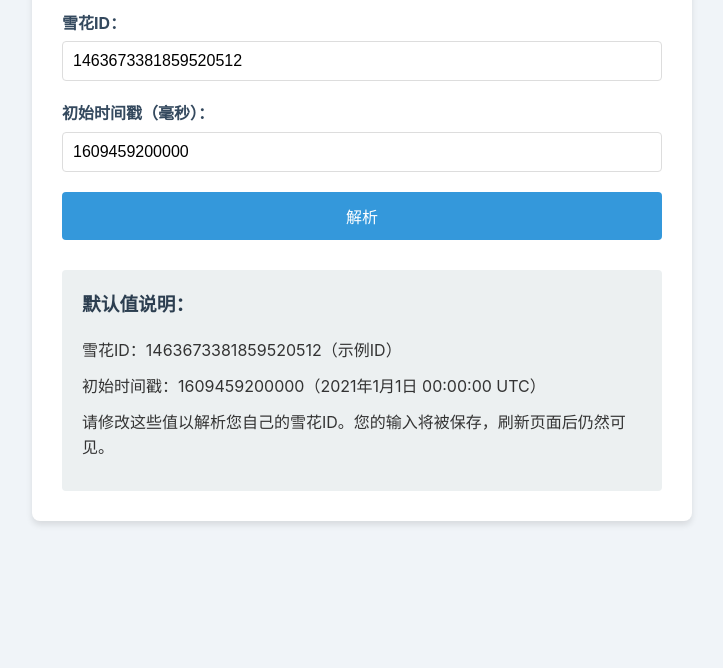
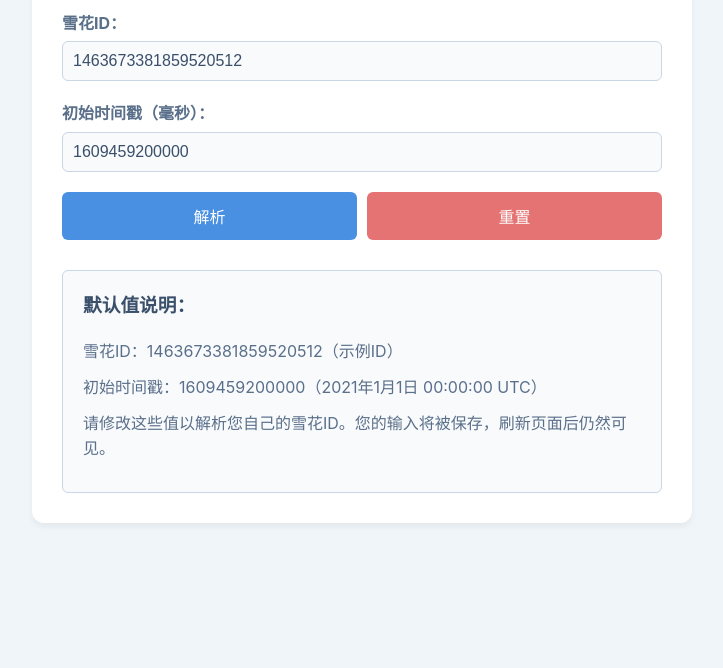
Before and after one commit to sam8877/sam8877.github.io, a plain HTML site: page snow.html in a window 1280 px wide. Shown: the part 132-800 px from the top of the page, without its empty margins (278-1001 px from the left). Drawn offline with Linux system fonts and the light colour scheme.

Commit message:
Update snow.html

```diff
--- a/snow.html
+++ b/snow.html
@@ -5,85 +5,114 @@
     <meta name="viewport" content="width=device-width, initial-scale=1.0">
     <title>雪花ID解析器</title>
     <style>
+        :root {
+            --background: #f0f5f9;
+            --text: #3a4f6a;
+            --text-light: #5a6f8a;
+            --primary: #4a90e2;
+            --primary-hover: #357abd;
+            --secondary: #e57373;
+            --secondary-hover: #d35f5f;
+            --success: #81c784;
+            --error: #e57373;
+            --border: #c9d6e5;
+            --card-background: #ffffff;
+            --input-background: #f8fafc;
+        }
         body {
             font-family: -apple-system, BlinkMacSystemFont, "Segoe UI", Roboto, "Helvetica Neue", Arial, sans-serif;
             line-height: 1.6;
             margin: 0;
             padding: 20px;
-            background-color: #f0f4f8;
-            color: #333;
+            background-color: var(--background);
+            color: var(--text);
         }
         .container {
             max-width: 600px;
             margin: auto;
-            background: white;
+            background: var(--card-background);
             padding: 30px;
-            border-radius: 8px;
-            box-shadow: 0 4px 6px rgba(0, 0, 0, 0.1);
+            border-radius: 12px;
+            box-shadow: 0 4px 6px rgba(0, 0, 0, 0.05);
         }
         h1 {
             text-align: center;
-            color: #2c3e50;
+            color: var(--text);
             margin-bottom: 20px;
         }
         label {
             display: block;
             margin-bottom: 5px;
             font-weight: bold;
-            color: #34495e;
+            color: var(--text-light);
         }
         input[type="text"], input[type="number"] {
             width: 100%;
             padding: 10px;
             margin-bottom: 20px;
-            border: 1px solid #ddd;
-            border-radius: 4px;
+            border: 1px solid var(--border);
+            border-radius: 6px;
             box-sizing: border-box;
             font-size: 16px;
+            background-color: var(--input-background);
+            color: var(--text);
+        }
+        .button-group {
+            display: flex;
+            gap: 10px;
         }
         button {
-            display: block;
-            width: 100%;
+            flex: 1;
             padding: 12px;
-            background-color: #3498db;
             color: white;
             border: none;
-            border-radius: 4px;
+            border-radius: 6px;
             cursor: pointer;
             font-size: 16px;
             transition: background-color 0.3s;
         }
-        button:hover {
-            background-color: #2980b9;
+        button[type="submit"] {
+            background-color: var(--primary);
+        }
+        button[type="submit"]:hover {
+            background-color: var(--primary-hover);
+        }
+        button[type="button"] {
+            background-color: var(--secondary);
+        }
+        button[type="button"]:hover {
+            background-color: var(--secondary-hover);
         }
         #result {
             margin-top: 30px;
             padding: 20px;
-            background-color: #ecf0f1;
-            border-radius: 4px;
+            background-color: var(--input-background);
+            border-radius: 6px;
+            border: 1px solid var(--border);
         }
         #result h3 {
             margin-top: 0;
-            color: #2c3e50;
+            color: var(--text);
         }
         #result p {
             margin: 10px 0;
+            color: var(--text-light);
         }
         .toast {
             position: fixed;
             top: 20px;
             right: 20px;
             padding: 10px 20px;
-            border-radius: 4px;
+            border-radius: 6px;
             color: white;
             opacity: 0;
             transition: opacity 0.3s;
         }
         .toast.success {
-            background-color: #2ecc71;
+            background-color: var(--success);
         }
         .toast.error {
-            background-color: #e74c3c;
+            background-color: var(--error);
         }
     </style>
 </head>
@@ -97,32 +126,27 @@
             <label for="epochTimestamp">初始时间戳（毫秒）：</label>
             <input type="number" id="epochTimestamp" required>
 
-            <button type="submit">解析</button>
+            <div class="button-group">
+                <button type="submit">解析</button>
+                <button type="button" id="resetButton">重置</button>
+            </div>
         </form>
         <div id="result"></div>
     </div>
     <div id="toast" class="toast"></div>
 
     <script>
-        // 从 localStorage 加载保存的值
+        const defaultSnowflakeId = '1463673381859520512';
+        const defaultEpochTimestamp = '1609459200000';
+
         function loadSavedValues() {
             const savedSnowflakeId = localStorage.getItem('snowflakeId');
             const savedEpochTimestamp = localStorage.getItem('epochTimestamp');
 
-            if (savedSnowflakeId) {
-                document.getElementById('snowflakeId').value = savedSnowflakeId;
-            } else {
-                document.getElementById('snowflakeId').value = '1463673381859520512';
-            }
-
-            if (savedEpochTimestamp) {
-                document.getElementById('epochTimestamp').value = savedEpochTimestamp;
-            } else {
-                document.getElementById('epochTimestamp').value = '1609459200000';
-            }
+            document.getElementById('snowflakeId').value = savedSnowflakeId || defaultSnowflakeId;
+            document.getElementById('epochTimestamp').value = savedEpochTimestamp || defaultEpochTimestamp;
         }
 
-        // 保存值到 localStorage
         function saveValues() {
             const snowflakeId = document.getElementById('snowflakeId').value;
             const epochTimestamp = document.getElementById('epochTimestamp').value;
@@ -131,7 +155,6 @@
             localStorage.setItem('epochTimestamp', epochTimestamp);
         }
 
-        // 显示 toast 消息
         function showToast(message, type) {
             const toast = document.getElementById('toast');
             toast.textContent = message;
@@ -143,7 +166,45 @@
             }, 3000);
         }
 
-        // 页面加载时加载保存的值
+        function resetForm() {
+            document.getElementById('snowflakeId').value = defaultSnowflakeId;
+            document.getElementById('epochTimestamp').value = defaultEpochTimestamp;
+            document.getElementById('result').innerHTML = getDefaultDescription();
+            localStorage.removeItem('snowflakeId');
+            localStorage.removeItem('epochTimestamp');
+            showToast('已重置为默认值', 'success');
+        }
+
+        function getDefaultDescription() {
+            return `
+                <h3>默认值说明：</h3>
+                <p>雪花ID：${defaultSnowflakeId}（示例ID）</p>
+                <p>初始时间戳：${defaultEpochTimestamp}（2021年1月1日 00:00:00 UTC）</p>
+                <p>请修改这些值以解析您自己的雪花ID。您的输入将被保存，刷新页面后仍然可见。</p>
+            `;
+        }
+
+        function parseSnowflake(snowflakeId, epochTimestamp) {
+            const snowflakeBigInt = BigInt(snowflakeId);
+            const epochBigInt = BigInt(epochTimestamp);
+
+            const timestamp = (snowflakeBigInt >> 22n) + epochBigInt;
+            const workerId = (snowflakeBigInt >> 12n) & 0x3FFn;
+            const sequence = snowflakeBigInt & 0xFFFn;
+
+            const localDate = new Date(Number(timestamp));
+            const utcDate = new Date(Number(timestamp));
+
+            return {
+                localTime: localDate.toLocaleString(),
+                timeZone: Intl.DateTimeFormat().resolvedOptions().timeZone,
+                utcTime: utcDate.toUTCString(),
+                timestamp: timestamp.toString(),
+                workerId: workerId.toString(),
+                sequence: sequence.toString()
+            };
+        }
+
         window.addEventListener('load', loadSavedValues);
 
         document.getElementById('snowflakeForm').addEventListener('submit', function(e) {
@@ -152,30 +213,19 @@
             const snowflakeId = document.getElementById('snowflakeId').value;
             const epochTimestamp = document.getElementById('epochTimestamp').value;
 
-            // 保存当前值
             saveValues();
 
             try {
-                const snowflakeBigInt = BigInt(snowflakeId);
-                const epochBigInt = BigInt(epochTimestamp);
-
-                // 解析雪花ID
-                const timestamp = (snowflakeBigInt >> 22n) + epochBigInt;
-                const workerId = (snowflakeBigInt >> 12n) & 0x3FFn;
-                const sequence = snowflakeBigInt & 0xFFFn;
-
-                // 显示结果
+                const result = parseSnowflake(snowflakeId, epochTimestamp);
                 const resultDiv = document.getElementById('result');
-                const localDate = new Date(Number(timestamp));
-                const utcDate = new Date(Number(timestamp));
 
                 resultDiv.innerHTML = `
                     <h3>解析结果：</h3>
-                    <p>本地时间：${localDate.toLocaleString()} (${Intl.DateTimeFormat().resolvedOptions().timeZone})</p>
-                    <p>UTC时间：${utcDate.toUTCString()}</p>
-                    <p>时间戳：${timestamp}</p>
-                    <p>工作机器ID：${workerId}</p>
-                    <p>序列号：${sequence}</p>
+                    <p>本地时间：${result.localTime} (${result.timeZone})</p>
+                    <p>UTC时间：${result.utcTime}</p>
+                    <p>时间戳：${result.timestamp}</p>
+                    <p>工作机器ID：${result.workerId}</p>
+                    <p>序列号：${result.sequence}</p>
                 `;
 
                 showToast('解析成功', 'success');
@@ -184,13 +234,9 @@
             }
         });
 
-        // 添加默认值说明
-        document.getElementById('result').innerHTML = `
-            <h3>默认值说明：</h3>
-            <p>雪花ID：1463673381859520512（示例ID）</p>
-            <p>初始时间戳：1609459200000（2021年1月1日 00:00:00 UTC）</p>
-            <p>请修改这些值以解析您自己的雪花ID。您的输入将被保存，刷新页面后仍然可见。</p>
-        `;
+        document.getElementById('resetButton').addEventListener('click', resetForm);
+
+        document.getElementById('result').innerHTML = getDefaultDescription();
     </script>
 </body>
 </html>
```
